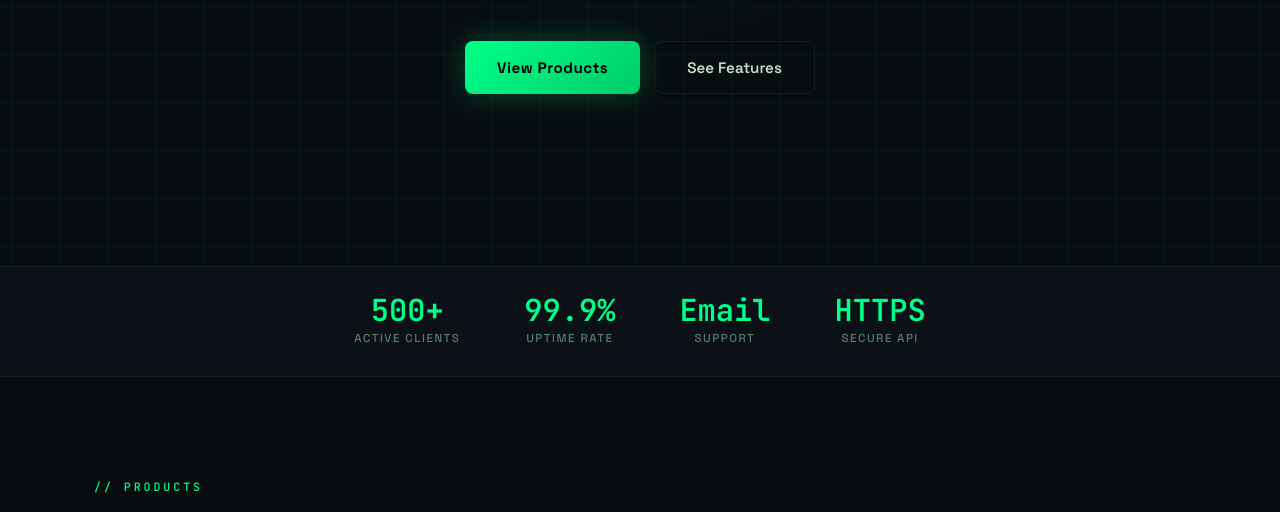
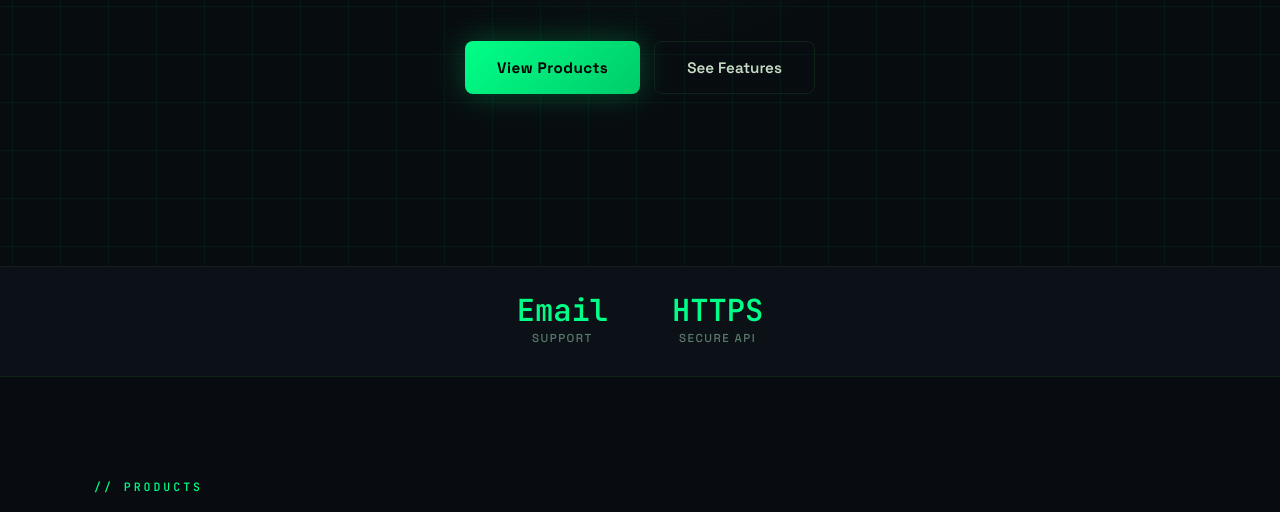
Before and after one commit to OptisecDev/optisec-wifi-monitor, a plain HTML site: page sales/index.html in a window 1280 px wide. Shown: the part 534-1046 px from the top of the page. Drawn offline with Linux system fonts and the light colour scheme.

Commit message:
docs: remove unverified client count and inapplicable uptime stat
"500+ ACTIVE CLIENTS" wasn't confirmed as accurate. "99.9% UPTIME
RATE" is a category error regardless - this product is a locally-
installed CLI/TUI tool with no vendor-operated backend, so it has no
uptime to report. Left the two verifiable stats (Email support,
HTTPS-only API traffic) in place.

Co-Authored-By: Claude Sonnet 5 <noreply@anthropic.com>

```diff
--- a/sales/index.html
+++ b/sales/index.html
@@ -815,14 +815,6 @@
 <!-- ══ STATS BAR ══════════════════════════════════════════ -->
 <div class="stats-bar">
   <div class="stat-item">
-    <div class="stat-num">500+</div>
-    <div class="stat-label" data-en="ACTIVE CLIENTS" data-ar="عميل نشط">ACTIVE CLIENTS</div>
-  </div>
-  <div class="stat-item">
-    <div class="stat-num">99.9%</div>
-    <div class="stat-label" data-en="UPTIME RATE" data-ar="معدل التشغيل">UPTIME RATE</div>
-  </div>
-  <div class="stat-item">
     <div class="stat-num">Email</div>
     <div class="stat-label" data-en="SUPPORT" data-ar="الدعم الفني">SUPPORT</div>
   </div>
```
